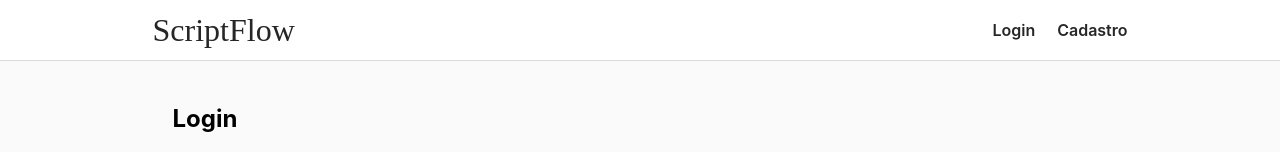
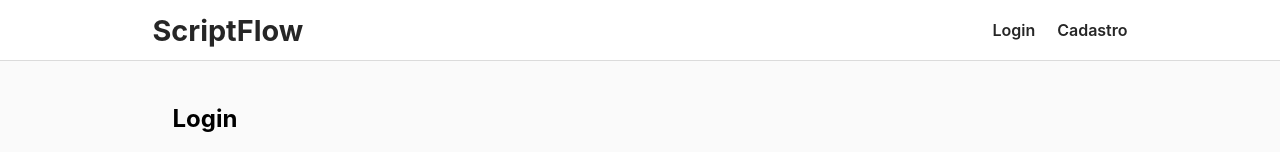
Before and after one commit to Calvodiscord/ScriptFlow-Bot1, a React (Create React App) app: page /login in a window 1280 px wide. Shown: the top 152 px of the page. Built offline with nearby package versions, Linux system fonts and the light colour scheme; no server answers.

Commit message:
Update App.css

```diff
--- a/src/App.css
+++ b/src/App.css
@@ -1,4 +1,4 @@
-/* frontend/src/App.css - VERSÃO MELHORADA */
+/* frontend/src/App.css - VERSÃO COMPLETA E ELEGANTE */
 
 :root {
     --border-color: #dbdbdb;
@@ -45,8 +45,8 @@ nav {
 }
 
 .nav-brand {
-    font-family: 'Grand Hotel', cursive; /* Adicione <link href="https://fonts.googleapis.com/css2?family=Grand+Hotel&display=swap" rel="stylesheet"> no seu index.html para a fonte do Insta */
-    font-size: 2rem;
+    font-size: 1.8rem;
+    font-weight: bold;
     text-decoration: none;
     color: var(--primary-text-color);
 }
```
